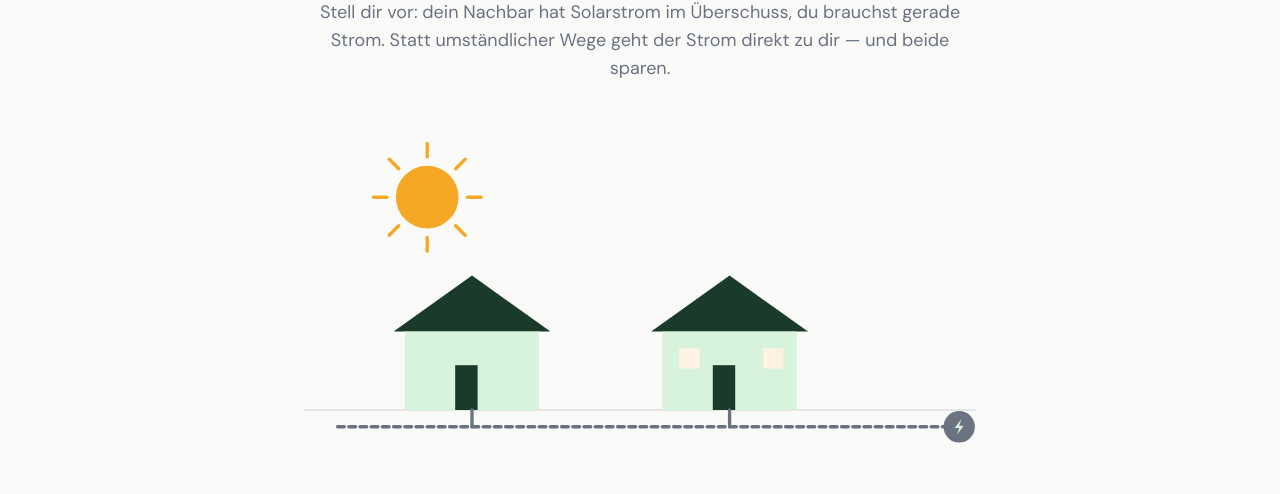
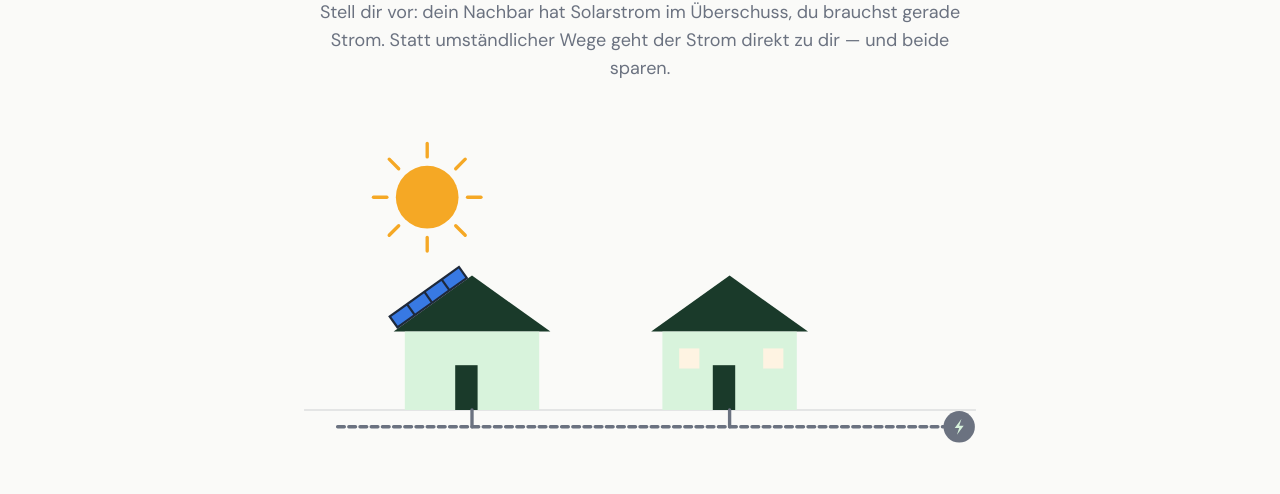
Before and after one commit to sushi86/energysharing_landingpage, a Next.js app: page / in a window 1280 px wide. Shown: the part 900-1394 px from the top of the page. Built offline with nearby package versions, Linux system fonts and the light colour scheme.

Commit message:
fix(animation): align solar panels flush on house 1 roof slope

```diff
--- a/components/ui/EnergyFlowAnimation.tsx
+++ b/components/ui/EnergyFlowAnimation.tsx
@@ -65,6 +65,23 @@ export function EnergyFlowAnimation() {
         <polygon points="80,180 150,130 220,180" fill="var(--color-primary-dark)" />
         <rect x="90" y="180" width="120" height="70" fill="var(--color-primary-pale)" />
         <rect x="135" y="210" width="20" height="40" fill="var(--color-primary-dark)" />
+        {/* Solar panels on left roof slope.
+            Roof slope: (80,180)→(150,130), length ~86, angle -35.54°.
+            Local frame: x runs along slope (0..86), y is perpendicular (negative = above the roof surface). */}
+        <g transform="translate(80 180) rotate(-35.54)">
+          <rect x="4" y="-14" width="78" height="14" fill="#1e293b" />
+          {[0, 1, 2, 3].map((i) => (
+            <rect
+              key={i}
+              x={6 + i * 19}
+              y={-12}
+              width={17}
+              height={10}
+              fill="#3b82f6"
+              opacity="0.9"
+            />
+          ))}
+        </g>
         {/* House 1 stub to cable */}
         <line
           x1="150"
```
